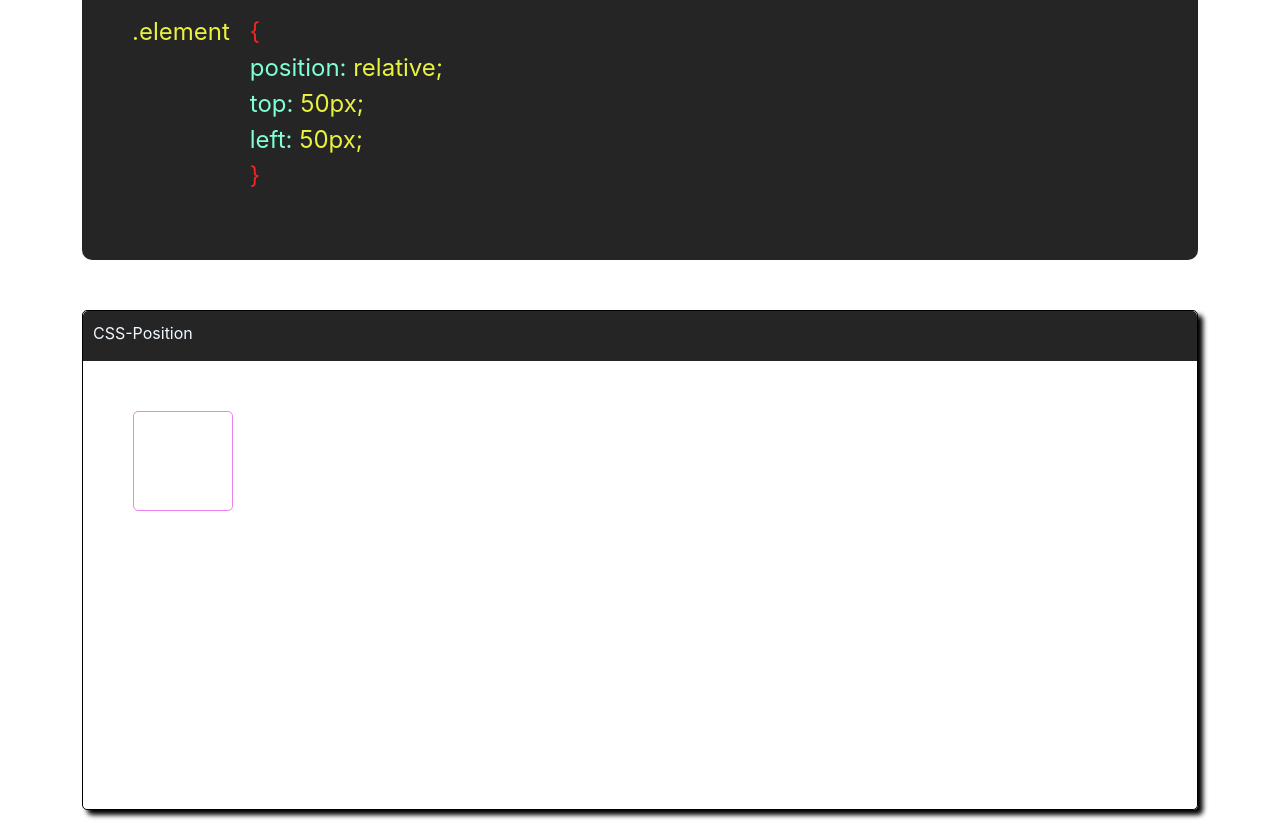
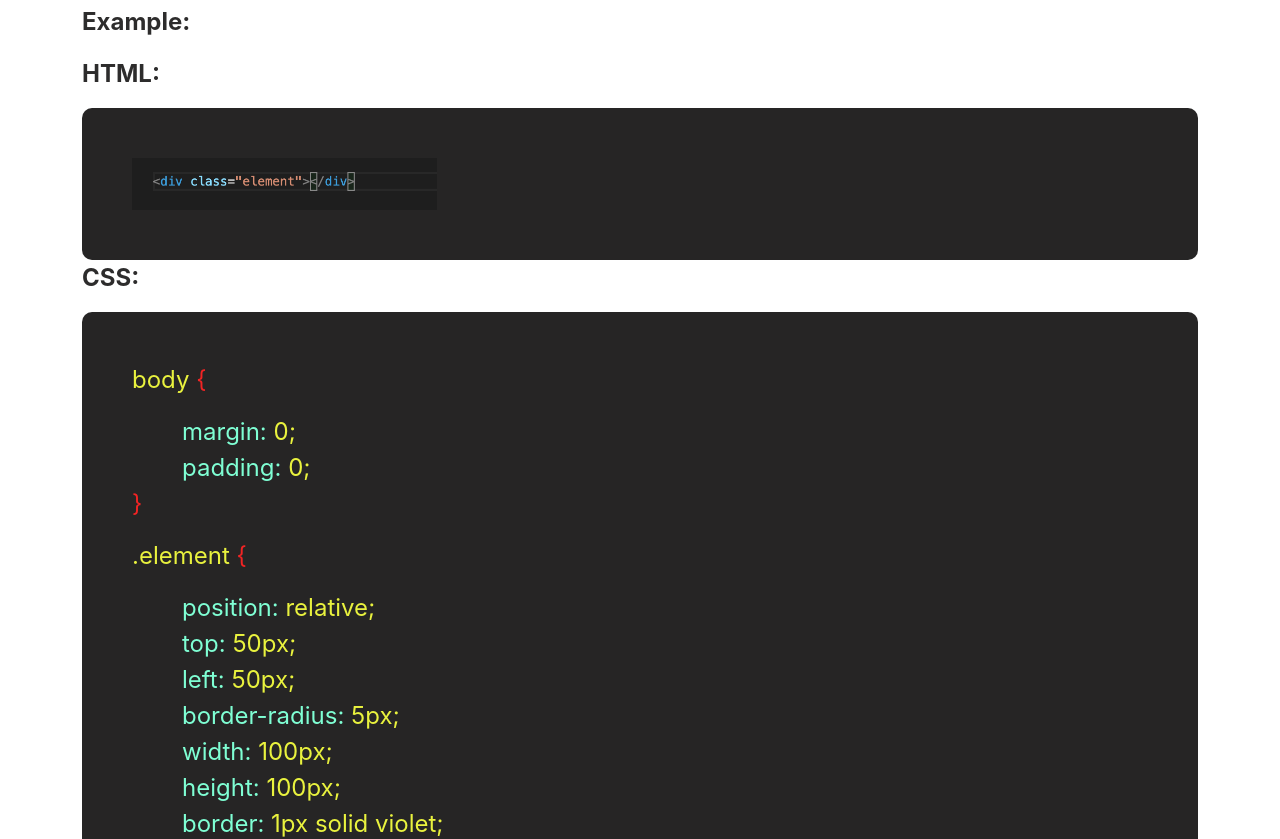
Before and after one commit to leonsuaren/position-property, a React (Create React App) app: page /relative in a window 1280 px wide. Shown: the part 440-1279 px from the top of the page. Built offline with nearby package versions, Linux system fonts and the light colour scheme.

Commit message:
working on sticky section

```diff
--- a/src/App.css
+++ b/src/App.css
@@ -5,6 +5,22 @@ p, li {
 
 li {
   color: #6d6c6c;
+}
+
+img {
+  width: 30%;
+}
+
+.wrapper {
+  margin-top: 50px;
+}
+
+.title {
+  margin-bottom: 50px;
+}
+
+.example-text {
+  font-weight: bold;
 }
 
 .code-on-paragraph {
@@ -16,6 +32,7 @@ li {
 .element-name {
   color: #e9f23e;
   margin-right: 20px;
+  display: block;
 }
 
 .opening-curly-bracket {
@@ -28,6 +45,8 @@ li {
 .element-property {
   color: aquamarine;
   display: block;
+  position: relative;
+  left: 50px;
 }
 
 .element-value {
--- a/src/App.js
+++ b/src/App.js
@@ -5,6 +5,7 @@ import { Navbar } from './components/navbar';
 import { Sticky } from './views/sticky';
 import { Positioning } from './views/positioning';
 import { Relative } from './views/relative';
+import { Absolute } from './views/absolute';
 
 function App() {
   return (
@@ -16,6 +17,7 @@ function App() {
             <Route path='/sticky' element={<Sticky />} />
             <Route path='/positioning' element={<Positioning />} />
             <Route path='/relative' element={<Relative />} />
+            <Route path='/absolute' element={<Absolute />} />
           </Routes>
         </div>
       </Router>
--- a/src/components/navbar/Navbar.jsx
+++ b/src/components/navbar/Navbar.jsx
@@ -15,7 +15,7 @@ export const Navbar = () => {
               <Link className="nav-link active" aria-current="page"  to='/relative'>Relative</Link>
             </li>
             <li className="nav-item">
-              <a className="nav-link" href="#">Absolute</a>
+              <Link className="nav-link" to='/absolute'>Absolute</Link>
             </li>
             <li className="nav-item">
               <a className="nav-link" href="#">Fixed</a>
--- a/src/components/pice-of-code/styles.css
+++ b/src/components/pice-of-code/styles.css
@@ -1,6 +1,7 @@
 .pice-of-code-container {
   background-color: #262525;
   display: flex;
+  flex-direction: column;
   width: 100%;
   padding: 50px 50px;
   border-radius: 10px;
--- /dev/null
+++ b/src/views/absolute/Absolute.jsx
@@ -0,0 +1,55 @@
+import React from 'react';
+import './styles.css';
+
+import { PiceOfCode } from '../../components/pice-of-code';
+import { DisplayWindow } from '../../components/display-window';
+
+export const Absolute = () => {
+  return (
+    <div className='wrapper'>
+      <h1 className='title'>Position Absolute</h1>
+      <p>The element is removed from the normal document flow, and no space is created for the element in the page layout. Its final position is determined by the values of <span className='code-on-paragraph'>top</span>, <span className='code-on-paragraph'>right</span>, <span className='code-on-paragraph'>bottom</span>, and <span className='code-on-paragraph'>left</span>.</p>
+      <p>An element with <span className='code-on-paragraph'>position: absolute;</span>  is positioned relative to the nearest positioned ancestor.</p>
+      <p>Setting the top, right, bottom, and left properties of a absolutly-positioned element will cause it to be adjusted away from its normal position.</p>
+      <p className='example-text'>Example: </p>
+      <p className='example-text'>HTML: </p>
+      <PiceOfCode>
+        <img src='./relative-html.png' />
+      </PiceOfCode>
+      <p className='example-text'>CSS: </p>
+      <PiceOfCode>
+        <p className='element-name'>.element <span className='opening-curly-bracket'>&#123;</span></p>
+        <p>
+          <span className='element-property'>position: <span className='element-value'>absolute;</span></span>
+          <span className='closing-curly-bracket'>&#125;</span>
+        </p>
+      </PiceOfCode>
+      <DisplayWindow headerTitle='CSS-Position'>
+        <div className='parent-element'>
+          <div className='child-element'></div>
+        </div>
+      </DisplayWindow>
+      <p>On the example above, the element, a violet square div, it's positionaded 0 pixels top and 0 pixels left from its original position, since its nearest positioned ancestor is the document.</p>
+      <p className='example-text'>Example Two: </p>
+      <p className='example-text'>HTML: </p>
+      <PiceOfCode>
+        <img src='./absolute-parent.png' />
+      </PiceOfCode>
+      <p className='example-text'>CSS: </p>
+      <PiceOfCode>
+        <p className='element-name'>.element <span className='opening-curly-bracket'>&#123;</span></p>
+        <p>
+          <span className='element-property'>position: <span className='element-value'>absolute;</span></span>
+          <span className='closing-curly-bracket'>&#125;</span>
+        </p>
+      </PiceOfCode>
+      <DisplayWindow headerTitle='CSS-Position'>
+        <div className='window-wrapper'>
+        <div className='parent-with-child'></div>
+        <div className='element-with-parent'></div>
+        </div>
+      </DisplayWindow>
+      <p>On the example above, the element, a violet square div, it's positionaded 0 pixels top and 0 pixels left from its original position, since its nearest positioned ancestor is the document.</p>
+    </div>
+  )
+}
--- /dev/null
+++ b/src/views/absolute/index.js
@@ -0,0 +1 @@
+export { Absolute } from './Absolute.jsx';
--- /dev/null
+++ b/src/views/absolute/styles.css
@@ -0,0 +1,36 @@
+.child-element {
+  position: absolute;
+  border-radius: 5px;
+  width: 100px;
+  height: 100px;
+  border: 1px solid violet;
+}
+
+.parent-element {
+  position: relative;
+}
+
+.element-with-parent {
+  position: relative;
+  bottom: 0;
+  border-radius: 5px;
+  width: 50px;
+  height: 50px;
+  border: 1px solid violet;
+}
+
+.parent-with-child {
+  position: relative;
+  left: 100px;
+  top: 10px;
+  border-radius: 5px;
+  width: 300px;
+  height: 300px;
+  border: 1px solid blue;
+}
+
+.window-wrapper {
+  position: relative;
+  width: 100%;
+  height: 100%;
+}
--- a/src/views/positioning/Positioning.jsx
+++ b/src/views/positioning/Positioning.jsx
@@ -5,8 +5,8 @@ import { PiceOfCode } from '../../components/pice-of-code';
 
 export const Positioning = () => {
   return (
-    <div>
-      <h1>Positioning</h1>
+    <div className='wrapper'>
+      <h1 className='title'>Positioning</h1>
       <p>The position property can help you manipulate the location of an element, by specifying the type of positioning method.</p>
       <p>The <span className='code-on-paragraph'>position</span> property specifies the type of positioning method used for an element.</p>
       <p>There are five different position values:</p>
@@ -17,7 +17,7 @@ export const Positioning = () => {
         <li>absolute</li>
         <li>sticky</li>
       </ul>
-      <p>Example: </p>
+      <p className='example-text'>Example: </p>
       <PiceOfCode>
         <p className='element-name'>.element </p>
         <p><span className='opening-curly-bracket'>&#123;</span><br />
--- a/src/views/relative/Relative.jsx
+++ b/src/views/relative/Relative.jsx
@@ -6,18 +6,33 @@ import { DisplayWindow } from '../../components/display-window';
 
 export const Relative = () => {
   return (
-    <div>
-      <h1>Position Relative</h1>
+    <div className='wrapper'>
+      <h1 className='title'>Position Relative</h1>
       <p>The <span className='code-on-paragraph'>position</span> CSS property sets how an element is positioned in a document. The <span className='code-on-paragraph'>top</span>, <span className='code-on-paragraph'>right</span>, <span className='code-on-paragraph'>bottom</span>, and <span className='code-on-paragraph'>left</span> properties determine the final location of positioned elements.</p>
       <p>An element with <span className='code-on-paragraph'>position: relative;</span>  is positioned relative to its normal position.</p>
       <p>Setting the top, right, bottom, and left properties of a relatively-positioned element will cause it to be adjusted away from its normal position.</p>
-      <p>Example: </p>
+      <p className='example-text'>Example: </p>
+      <p className='example-text'>HTML: </p>
       <PiceOfCode>
-        <p className='element-name'>.element </p>
-        <p><span className='opening-curly-bracket'>&#123;</span><br />
+        <img src='./relative-html.png' />
+      </PiceOfCode>
+      <p className='example-text'>CSS: </p>
+      <PiceOfCode>
+        <p className='element-name'>body <span className='opening-curly-bracket'>&#123;</span></p>
+        <p>
+          <span className='element-property'>margin: <span className='element-value'>0;</span></span>
+          <span className='element-property'>padding: <span className='element-value'>0;</span></span>
+          <span className='closing-curly-bracket'>&#125;</span>
+        </p>
+        <p className='element-name'>.element <span className='opening-curly-bracket'>&#123;</span></p>
+        <p>
           <span className='element-property'>position: <span className='element-value'>relative;</span></span>
           <span className='element-property'>top: <span className='element-value'>50px;</span></span>
           <span className='element-property'>left: <span className='element-value'>50px;</span></span>
+          <span className='element-property'>border-radius: <span className='element-value'>5px;</span></span>
+          <span className='element-property'>width: <span className='element-value'>100px;</span></span>
+          <span className='element-property'>height: <span className='element-value'>100px;</span></span>
+          <span className='element-property'>border: <span className='element-value'>1px solid violet;</span></span>
           <span className='closing-curly-bracket'>&#125;</span>
         </p>
       </PiceOfCode>
```
Also changed, not shown: public/absolute-parent.png (added), public/relative-html.png (added).
